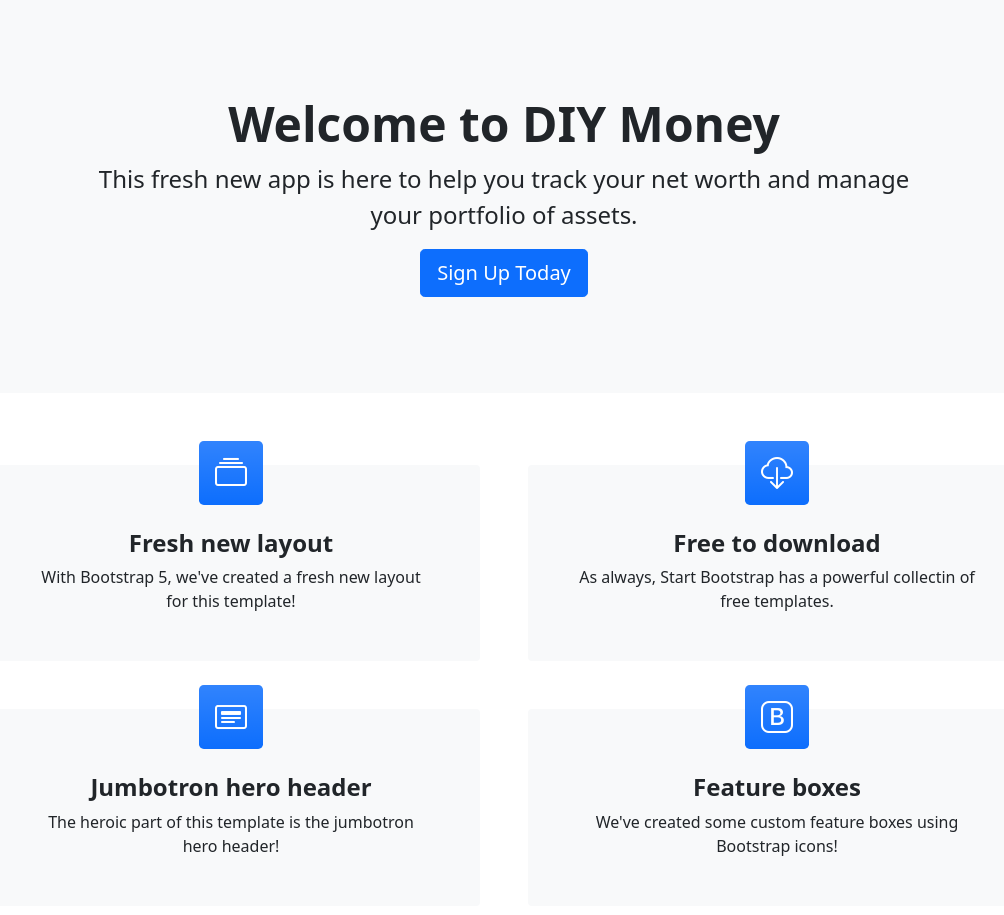
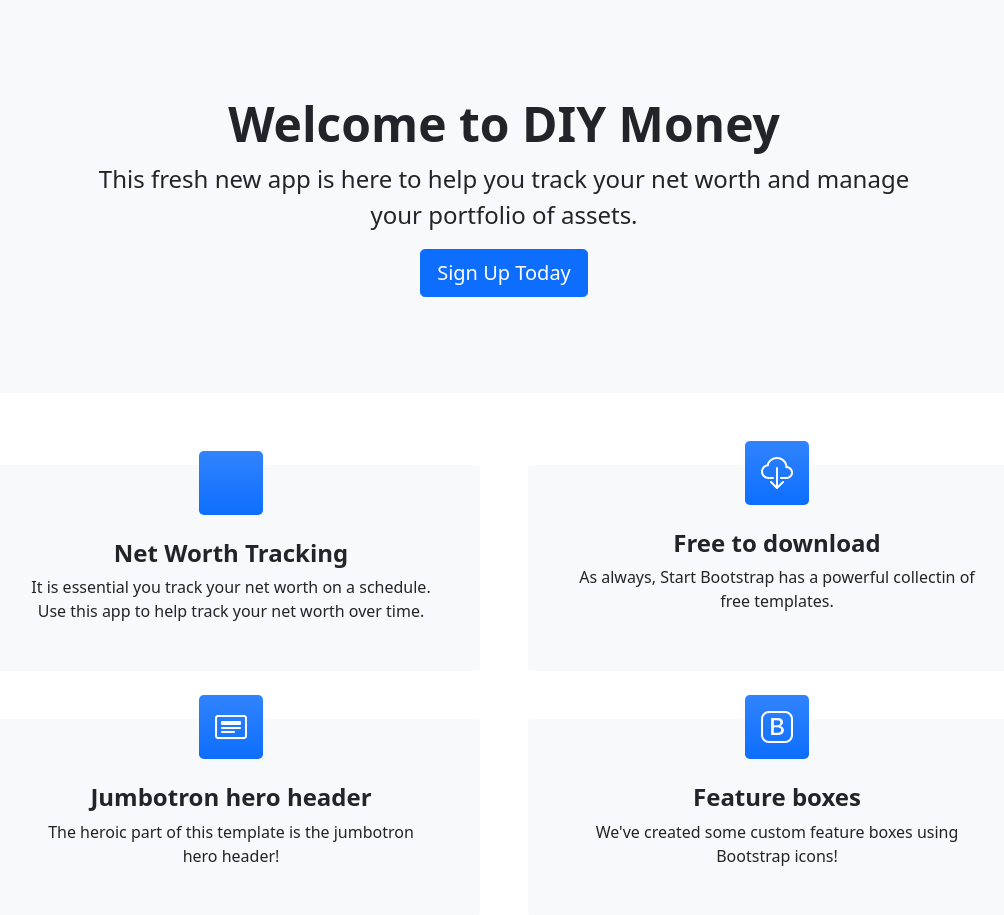
Before and after one commit to bamarshall06/flask_app, a Flask app: page / in a window 1280 px wide. Shown: the part 105-1020 px from the top of the page, without its empty margins (136-1140 px from the left). Run offline with Flask 2, Linux system fonts and the light colour scheme; data comes from the database, SQL or seed files in the repository; some libraries are stand-ins or nearby versions.

Commit message:
update to net worth icon

```diff
--- a/templates/index.html
+++ b/templates/index.html
@@ -51,9 +51,9 @@
                     <div class="col-lg-6 col-xxl-4 mb-5">
                         <div class="card bg-light border-0 h-100">
                             <div class="card-body text-center p-4 p-lg-5 pt-0 pt-lg-0">
-                                <div class="feature bg-primary bg-gradient text-white rounded-3 mb-4 mt-n4"><i class="bi bi-collection"></i></div>
-                                <h2 class="fs-4 fw-bold">Fresh new layout</h2>
-                                <p class="mb-0">With Bootstrap 5, we've created a fresh new layout for this template!</p>
+                                <div class="feature bg-primary bg-gradient text-white rounded-3 mb-4 mt-n4"><i class="bi bi-activity"></i></div>
+                                <h2 class="fs-4 fw-bold">Net Worth Tracking</h2>
+                                <p class="mb-0">It is essential you track your net worth on a schedule. Use this app to help track your net worth over time.</p>
                             </div>
                         </div>
                     </div>
```
